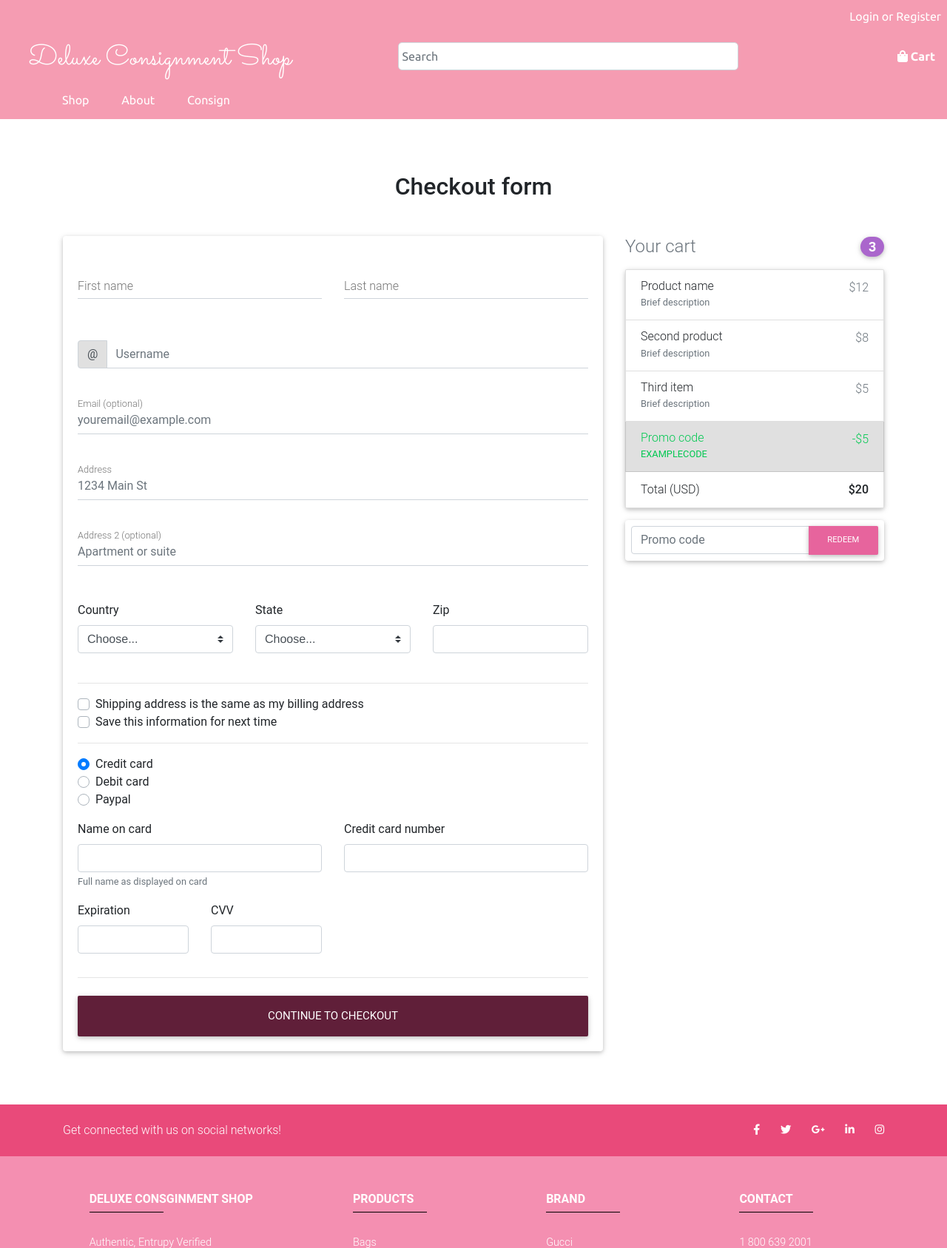
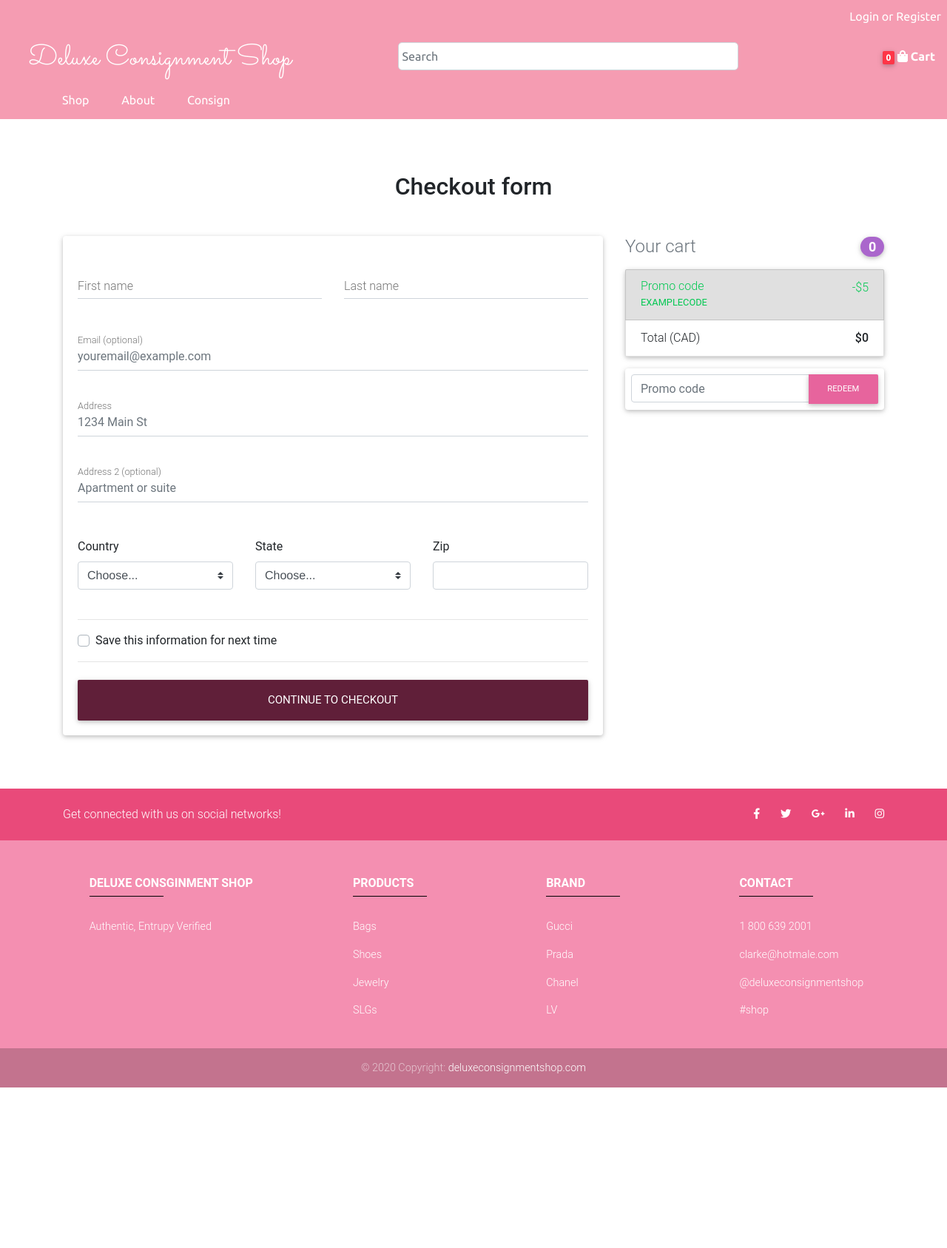
Before and after one commit to LemonFace0309/Deluxe-Consignment, a Django app: page /checkout/ in a window 1280 px wide. Shown: the top 1687 px of the page at 74% size. After the commit the page ends 1470 px from the top, so only its background shows below. Run offline with Django 3.2, Linux system fonts and the light colour scheme; some libraries are stand-ins or nearby versions.

Commit message:
added a bit more functionality to checkout page

```diff
--- a/Deluxe_Consignment/store/templates/store/checkout.html
+++ b/Deluxe_Consignment/store/templates/store/checkout.html
@@ -19,7 +19,7 @@
                 <div class="card">
 
                     <!--Card content-->
-                    <form class="card-body">
+                    <form method="POST" action="{% url 'user:checkout-user' %}" class="card-body">
 
                         <!--Grid row-->
                         <div class="row">
@@ -50,15 +50,6 @@
 
                         </div>
                         <!--Grid row-->
-
-                        <!--Username-->
-                        <div class="md-form input-group pl-0 mb-5">
-                            <div class="input-group-prepend">
-                                <span class="input-group-text" id="basic-addon1">@</span>
-                            </div>
-                            <input type="text" class="form-control py-0" placeholder="Username"
-                                   aria-describedby="basic-addon1">
-                        </div>
 
                         <!--email-->
                         <div class="md-form mb-5">
@@ -127,70 +118,12 @@
                         <!--Grid row-->
 
                         <hr>
-
-                        <div class="custom-control custom-checkbox">
-                            <input type="checkbox" class="custom-control-input" id="same-address">
-                            <label class="custom-control-label" for="same-address">Shipping address is the same as my
-                                billing address</label>
-                        </div>
                         <div class="custom-control custom-checkbox">
                             <input type="checkbox" class="custom-control-input" id="save-info">
                             <label class="custom-control-label" for="save-info">Save this information for next
                                 time</label>
                         </div>
 
-                        <hr>
-
-                        <div class="d-block my-3">
-                            <div class="custom-control custom-radio">
-                                <input id="credit" name="paymentMethod" type="radio" class="custom-control-input"
-                                       checked required>
-                                <label class="custom-control-label" for="credit">Credit card</label>
-                            </div>
-                            <div class="custom-control custom-radio">
-                                <input id="debit" name="paymentMethod" type="radio" class="custom-control-input"
-                                       required>
-                                <label class="custom-control-label" for="debit">Debit card</label>
-                            </div>
-                            <div class="custom-control custom-radio">
-                                <input id="paypal" name="paymentMethod" type="radio" class="custom-control-input"
-                                       required>
-                                <label class="custom-control-label" for="paypal">Paypal</label>
-                            </div>
-                        </div>
-                        <div class="row">
-                            <div class="col-md-6 mb-3">
-                                <label for="cc-name">Name on card</label>
-                                <input type="text" class="form-control" id="cc-name" placeholder="" required>
-                                <small class="text-muted">Full name as displayed on card</small>
-                                <div class="invalid-feedback">
-                                    Name on card is required
-                                </div>
-                            </div>
-                            <div class="col-md-6 mb-3">
-                                <label for="cc-number">Credit card number</label>
-                                <input type="text" class="form-control" id="cc-number" placeholder="" required>
-                                <div class="invalid-feedback">
-                                    Credit card number is required
-                                </div>
-                            </div>
-                        </div>
-                        <div class="row">
-                            <div class="col-md-3 mb-3">
-                                <label for="cc-expiration">Expiration</label>
-                                <input type="text" class="form-control" id="cc-expiration" placeholder="" required>
-                                <div class="invalid-feedback">
-                                    Expiration date required
-                                </div>
-                            </div>
-                            <div class="col-md-3 mb-3">
-                                <label for="cc-expiration">CVV</label>
-                                <input type="text" class="form-control" id="cc-cvv" placeholder="" required>
-                                <div class="invalid-feedback">
-                                    Security code required
-                                </div>
-                            </div>
-                        </div>
                         <hr class="mb-4">
                         <button class="btn btn-primary btn-lg btn-block" type="submit">Continue to checkout</button>
 
@@ -208,32 +141,21 @@
                 <!-- Heading -->
                 <h4 class="d-flex justify-content-between align-items-center mb-3">
                     <span class="text-muted">Your cart</span>
-                    <span class="badge badge-secondary badge-pill">3</span>
+                    <span class="badge badge-secondary badge-pill">{{cart_quantity}}</span>
                 </h4>
 
                 <!-- Cart -->
                 <ul class="list-group mb-3 z-depth-1">
+                    {% for item in items %}
                     <li class="list-group-item d-flex justify-content-between lh-condensed">
                         <div>
-                            <h6 class="my-0">Product name</h6>
-                            <small class="text-muted">Brief description</small>
+                            <h6 class="my-0">{{item.product.name}} ({{item.quantity}})</h6>
+                            <small class="text-muted">{{item.product.get_brand}}</small>
                         </div>
-                        <span class="text-muted">$12</span>
+                        <span class="text-muted">${{item.get_total}}</span>
                     </li>
-                    <li class="list-group-item d-flex justify-content-between lh-condensed">
-                        <div>
-                            <h6 class="my-0">Second product</h6>
-                            <small class="text-muted">Brief description</small>
-                        </div>
-                        <span class="text-muted">$8</span>
-                    </li>
-                    <li class="list-group-item d-flex justify-content-between lh-condensed">
-                        <div>
-                            <h6 class="my-0">Third item</h6>
-                            <small class="text-muted">Brief description</small>
-                        </div>
-                        <span class="text-muted">$5</span>
-                    </li>
+                    {% endfor %}
+
                     <li class="list-group-item d-flex justify-content-between bg-light">
                         <div class="text-success">
                             <h6 class="my-0">Promo code</h6>
@@ -241,9 +163,10 @@
                         </div>
                         <span class="text-success">-$5</span>
                     </li>
+
                     <li class="list-group-item d-flex justify-content-between">
-                        <span>Total (USD)</span>
-                        <strong>$20</strong>
+                        <span>Total (CAD)</span>
+                        <strong>${{cart_total}}</strong>
                     </li>
                 </ul>
                 <!-- Cart -->
--- a/Deluxe_Consignment/store/views.py
+++ b/Deluxe_Consignment/store/views.py
@@ -205,7 +205,25 @@ def cart(request):
 
 
 def checkout(request):
-    return render(request, 'store/checkout.html')
+    products = Product.objects.all()
+
+    if request.user.is_authenticated:
+        data = cartData(request)
+        items = data['items']
+        cart_quantity = data['cart_quantity']
+        cart_total = data['cart_total']
+    else:
+        data = cookieCartData(request)
+        items = data['items']
+        cart_quantity = data['cart_quantity']
+        cart_total = data['cart_total']
+    context = {
+        'products': products,
+        'items': items,
+        'cart_quantity': cart_quantity,
+        'cart_total': cart_total
+    }
+    return render(request, 'store/checkout.html', context)
 
 
 def consign(request):
--- a/Deluxe_Consignment/user/urls.py
+++ b/Deluxe_Consignment/user/urls.py
@@ -6,4 +6,5 @@ urlpatterns = [
     path('create-user/', user_views.createUser, name='create-user'),
     path('login-user/', user_views.loginUser, name='login-user'),
     path('logout-user/', user_views.logoutUser, name='logout-user'),
+    path('checkout-user/', user_views.checkoutUser, name='checkout-user')
 ]
--- a/Deluxe_Consignment/user/views.py
+++ b/Deluxe_Consignment/user/views.py
@@ -55,3 +55,7 @@ def logoutUser(request):
     logout(request)
     messages.success(request, 'You have been logged out')
     return HttpResponseRedirect(request.META.get('HTTP_REFERER'))
+
+
+def checkoutUser(request):
+    pass
```
Also changed, not shown: Deluxe_Consignment/db.sqlite3.
